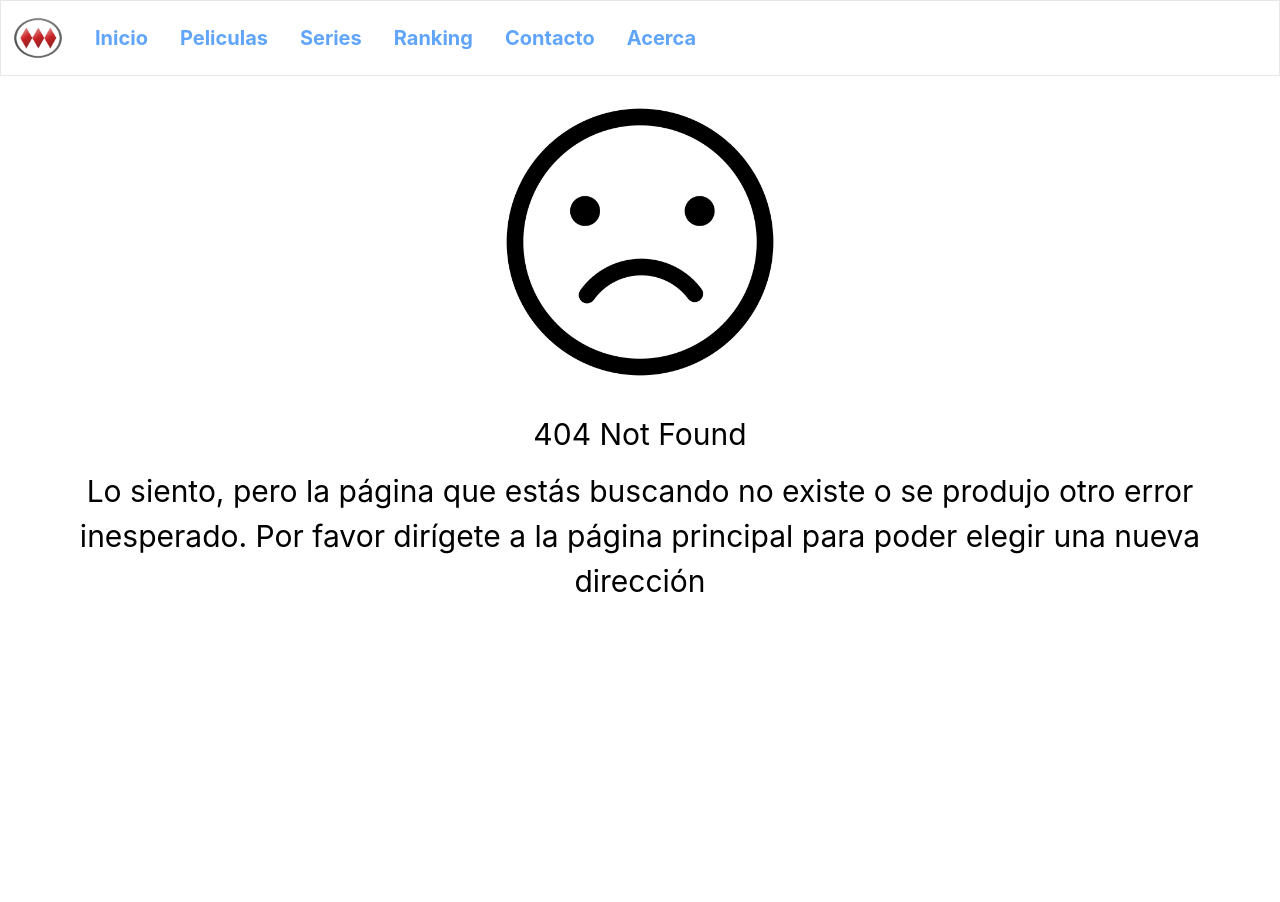
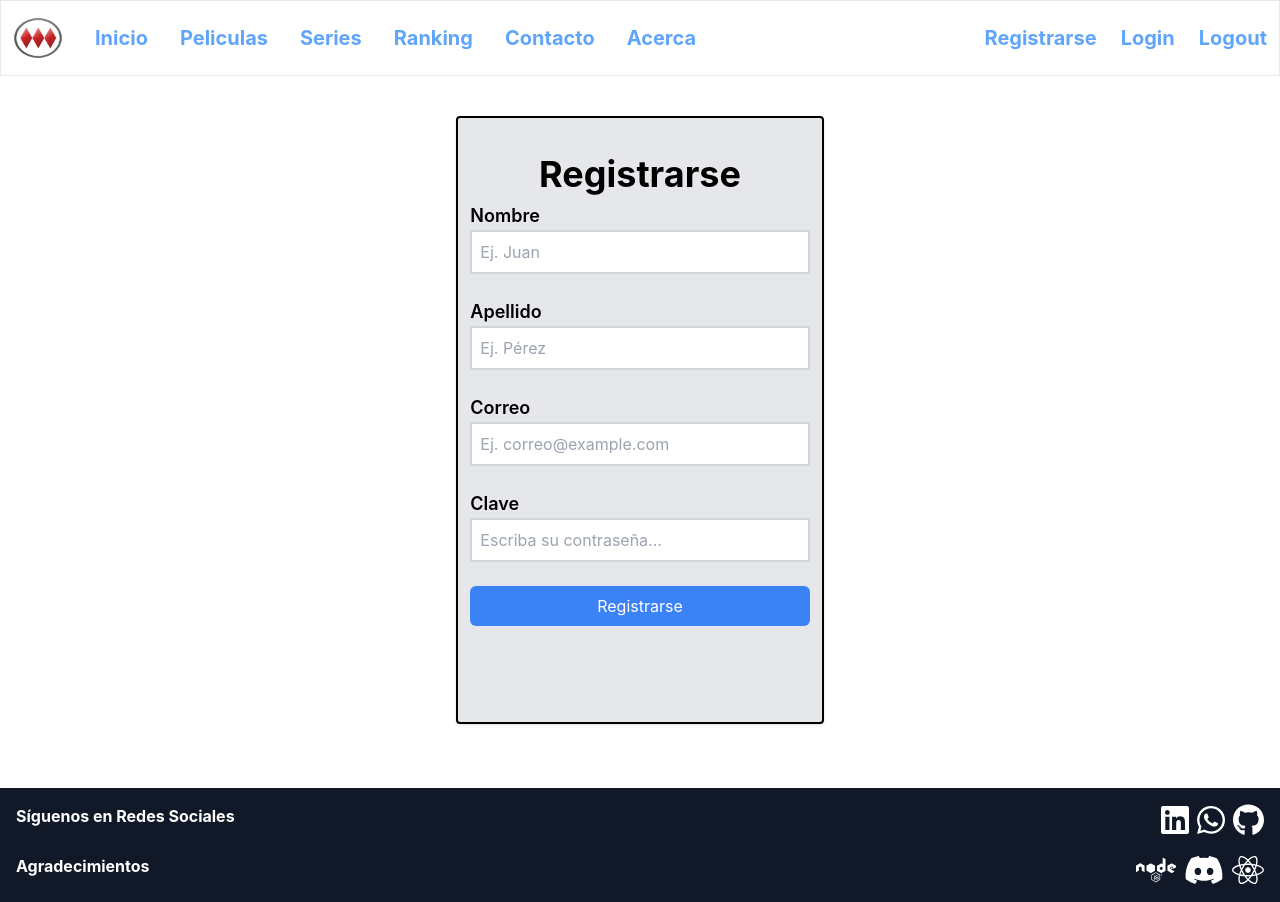
Before and after one commit to foncheto/Proyecto_diseno, a React (Create React App) app in the folder movieapp/: page /registrarse in a window 1280 px wide. Before the commit the page ends 876 px from the top, so only its background shows below. Built offline with nearby package versions, Linux system fonts and the light colour scheme.

Commit message:
Registrarse, Login y Logout

```diff
--- a/movieapp/src/App.js
+++ b/movieapp/src/App.js
@@ -1,31 +1,34 @@
-import "./App.css";
-import NavBar from "./components/NavBar";
-import Banner from "./components/Banner";
-import Movies from "./components/Movies";
-import MovieDetail from "./components/MovieDetail";
-import TvDetail from "./components/TvDetail";
-import { BrowserRouter, Routes, Route } from "react-router-dom";
-import PageNotFound from "./components/PageNotFound";
-import Footer from "./components/Footer";
-import Peliculas from "./components/Peliculas";
-import Series from "./components/Series";
-import Contacto from "./components/Contacto";
-import Ranking from "./components/Ranking";
-import Acerca from "./components/Acerca";
+import React from 'react';
+import { BrowserRouter, Routes, Route } from 'react-router-dom';
+import NavBar from './components/NavBar';
+import Banner from './components/Banner';
+import Movies from './components/Movies';
+import MovieDetail from './components/MovieDetail';
+import TvDetail from './components/TvDetail';
+import PageNotFound from './components/PageNotFound';
+import Footer from './components/Footer';
+import Peliculas from './components/Peliculas';
+import Series from './components/Series';
+import Contacto from './components/Contacto';
+import Ranking from './components/Ranking';
+import Acerca from './components/Acerca';
+import Registrarse from './components/Registrarse';
+import Login from './components/Login';
+import Logout from './components/Logout';
+
 function App() {
   return (
-    <>
-      <BrowserRouter>
-        {/* <h1> Hello React ❤️</h1> */}
-        <NavBar></NavBar>
+    <BrowserRouter>
+      <div className="flex flex-col min-h-screen">
+        <NavBar />
+
         <Routes>
           <Route
             path="/"
             element={
               <>
-                <Banner></Banner>
-                <Movies></Movies>
-                <Footer></Footer>
+                <Banner />
+                <Movies />
               </>
             }
           ></Route>
@@ -33,8 +36,7 @@ function App() {
             path="/peliculas"
             element={
               <>
-                <Peliculas></Peliculas>
-                <Footer></Footer>
+                <Peliculas />
               </>
             }
           ></Route>
@@ -42,8 +44,7 @@ function App() {
             path="/series"
             element={
               <>
-                <Series></Series>
-                <Footer></Footer>
+                <Series />
               </>
             }
           ></Route>
@@ -51,8 +52,7 @@ function App() {
             path="/contacto"
             element={
               <>
-                <Contacto></Contacto>
-                <Footer></Footer>
+                <Contacto />
               </>
             }
           ></Route>
@@ -60,8 +60,7 @@ function App() {
             path="/ranking"
             element={
               <>
-                <Ranking></Ranking>
-                <Footer></Footer>
+                <Ranking />
               </>
             }
           ></Route>
@@ -69,8 +68,7 @@ function App() {
             path="/acerca"
             element={
               <>
-                <Acerca></Acerca>
-                <Footer></Footer>
+                <Acerca />
               </>
             }
           ></Route>
@@ -78,8 +76,7 @@ function App() {
             path="/movie/:id"
             element={
               <>
-                <MovieDetail></MovieDetail>
-                <Footer></Footer>
+                <MovieDetail />
               </>
             }
           ></Route>
@@ -87,15 +84,40 @@ function App() {
             path="/tv/:id"
             element={
               <>
-                <TvDetail></TvDetail>
-                <Footer></Footer>
+                <TvDetail />
               </>
             }
           ></Route>
-          <Route path="*" element={<PageNotFound></PageNotFound>}></Route>
+          <Route
+            path="/registrarse"
+            element={
+              <>
+                <Registrarse />
+              </>
+            }
+          ></Route>
+          <Route
+            path="/login"
+            element={
+              <>
+                <Login />
+              </>
+            }
+          ></Route>
+          <Route
+            path="/logout"
+            element={
+              <>
+                <Logout />
+              </>
+            }
+          ></Route>
+          <Route path="*" element={<PageNotFound />} />
         </Routes>
-      </BrowserRouter>
-    </>
+
+        <Footer />
+      </div>
+    </BrowserRouter>
   );
 }
 
--- /dev/null
+++ b/movieapp/src/components/Login.jsx
@@ -0,0 +1,83 @@
+import React, { useState } from 'react';
+import { useNavigate } from 'react-router-dom';
+
+const formularioLoginJSON = {
+  campos: [
+    {
+      tipo: 'email',
+      nombre: 'correo',
+      etiqueta: 'Correo',
+      placeholder: 'Ej. correo@example.com',
+      clase: 'border-2 border-gray-300 p-2 mb-3 w-full',
+    },
+    {
+      tipo: 'password',
+      nombre: 'clave',
+      etiqueta: 'Clave',
+      placeholder: 'Escriba su contraseña...',
+      clase: 'border-2 border-gray-300 p-2 mb-3 w-full',
+    },
+  ],
+  boton: {
+    tipo: 'submit',
+    etiqueta: 'Ingresar',
+    clase: 'bg-blue-500 text-white px-4 py-2 rounded-md mb-5',
+  },
+};
+
+function Login() {
+    const navigate = useNavigate();
+    const [correo, setCorreo] = useState("");
+    const [clave, setClave] = useState("");
+    const [loginExitoso, setLoginExitoso] = useState(false);
+
+    const handleCorreoChange = (e) => setCorreo(e.target.value);
+    const handleClaveChange = (e) => setClave(e.target.value);
+
+    const handleSubmit = (e) => {
+      e.preventDefault();
+      setLoginExitoso(true);
+      setTimeout(() => {
+        setCorreo("");
+        setClave("");
+        setLoginExitoso(false);
+        navigate('/');
+      }, 2000);
+    };
+
+    return (
+      <div className="contact-container bg-gray-200 border-2 border-black p-3 mt-10 max-w-md mx-auto rounded shadow mb-16">
+        <div className="flex flex-col items-center">
+          <h1 className="text-4xl font-bold mt-6 mb-2">Login</h1>
+          {loginExitoso && (
+            <p className="text-green-500 mb-4">Has ingresado correctamente.</p>
+          )}
+          <div className="flex flex-col items-center">
+            <form onSubmit={handleSubmit} className="flex flex-col items-stretch mb-16">
+              {formularioLoginJSON.campos.map((campo, index) => (
+                <div key={index} className="mb-3">
+                  <label className="text-lg font-semibold">{campo.etiqueta}</label>
+                  <input
+                    type={campo.tipo}
+                    name={campo.nombre}
+                    className={campo.clase}
+                    onChange={campo.nombre === 'correo' ? handleCorreoChange : handleClaveChange}
+                    value={campo.nombre === 'correo' ? correo : clave}
+                    placeholder={campo.placeholder}
+                  />
+                </div>
+              ))}
+              <button
+                type={formularioLoginJSON.boton.tipo}
+                className={formularioLoginJSON.boton.clase}
+              >
+                {formularioLoginJSON.boton.etiqueta}
+              </button>
+            </form>
+          </div>
+        </div>
+      </div>
+    );
+  }
+
+  export default Login;
--- /dev/null
+++ b/movieapp/src/components/Logout.jsx
@@ -0,0 +1,36 @@
+import React, { useState, useEffect } from 'react';
+import { useNavigate } from 'react-router-dom';
+
+function Logout() {
+    const navigate = useNavigate();
+    const [logoutExitoso, setLogoutExitoso] = useState(false);
+
+    const handleLogout = () => {
+      setLogoutExitoso(true);
+    };
+
+    useEffect(() => {
+      if (logoutExitoso) {
+        setTimeout(() => {
+          navigate('/');
+          setLogoutExitoso(false);
+        }, 2000);
+      }
+    }, [logoutExitoso, navigate]);
+
+    return (
+      <div className="contact-container bg-gray-200 border-2 border-black p-3 mt-10 max-w-md mx-auto rounded shadow mb-16">
+        <div className="flex flex-col items-center">
+          <h1 className="text-4xl font-bold mt-6 mb-2">Logout</h1>
+          {logoutExitoso && (
+            <p className="text-green-500 mb-4">Has cerrado sesión correctamente.</p>
+          )}
+          <button onClick={handleLogout} className="bg-blue-500 text-white px-4 py-2 rounded-md mb-5">
+            Cerrar Sesión
+          </button>
+        </div>
+      </div>
+    );
+  }
+
+  export default Logout;
--- a/movieapp/src/components/NavBar.jsx
+++ b/movieapp/src/components/NavBar.jsx
@@ -1,80 +1,48 @@
-// rfce
 import React from "react";
 import Logo from "../download.png";
 import { Link } from "react-router-dom";
+
 function NavBar() {
   return (
-    <div
-      className="border
-      flex items-center
-      space-x-8
-      pl-3 py-4
-       "
-    >
-      {" "}
+    <div className="border flex items-center justify-between pl-3 pr-3 py-4">
+      {/* Sección izquierda del Navbar */}
+      <div className="flex items-center space-x-8">
         <Link to="/">
           <img src={Logo} className="w-[50px]" alt="Logo" />
         </Link>
-      <Link
-        to="/"
-        className="font-bold
-            text-xl
-            text-blue-400
-            "
-      >
+        <Link to="/" className="font-bold text-xl text-blue-400">
           Inicio
         </Link>
-      <Link
-        to="/peliculas"
-        className="font-bold
-            text-xl
-            text-blue-400
-
-            "
-      >
+        <Link to="/peliculas" className="font-bold text-xl text-blue-400">
           Peliculas
         </Link>
-      <Link
-        to="/series"
-        className="font-bold
-            text-xl
-            text-blue-400
-
-            "
-      >
+        <Link to="/series" className="font-bold text-xl text-blue-400">
           Series
         </Link>
-      <Link
-        to="/ranking"
-        className="font-bold
-            text-xl
-            text-blue-400
-
-            "
-      >
+        <Link to="/ranking" className="font-bold text-xl text-blue-400">
           Ranking
         </Link>
-      <Link
-        to="/contacto"
-        className="font-bold
-            text-xl
-            text-blue-400
-
-            "
-      >
+        <Link to="/contacto" className="font-bold text-xl text-blue-400">
           Contacto
         </Link>
-      <Link
-        to="/acerca"
-        className="font-bold
-            text-xl
-            text-blue-400
-
-            "
-      >
-        {" "}
+        <Link to="/acerca" className="font-bold text-xl text-blue-400">
           Acerca
         </Link>
+      </div>
+
+      {/* Sección derecha del Navbar */}
+      <div className="flex items-center space-x-6">
+        {/* ... (nuevos enlaces) */}
+        <Link to="/registrarse" className="font-bold text-xl text-blue-400">
+          Registrarse
+        </Link>
+        <Link to="/login" className="font-bold text-xl text-blue-400">
+          Login
+        </Link>
+        <Link to="/logout" className="font-bold text-xl text-blue-400">
+          Logout
+        </Link>
+      </div>
     </div>
   );
 }
--- /dev/null
+++ b/movieapp/src/components/Registrarse.jsx
@@ -0,0 +1,112 @@
+// Registrarse.jsx
+import React, { useState } from 'react';
+import { useNavigate } from 'react-router-dom';
+
+const formularioRegistroJSON = {
+  campos: [
+    {
+      tipo: 'text',
+      nombre: 'nombre',
+      etiqueta: 'Nombre',
+      placeholder: 'Ej. Juan',
+      clase: 'border-2 border-gray-300 p-2 mb-3 w-full',
+    },
+    {
+      tipo: 'text',
+      nombre: 'apellido',
+      etiqueta: 'Apellido',
+      placeholder: 'Ej. Pérez',
+      clase: 'border-2 border-gray-300 p-2 mb-3 w-full',
+    },
+    {
+      tipo: 'email',
+      nombre: 'correo',
+      etiqueta: 'Correo',
+      placeholder: 'Ej. correo@example.com',
+      clase: 'border-2 border-gray-300 p-2 mb-3 w-full',
+    },
+    {
+      tipo: 'password',
+      nombre: 'clave',
+      etiqueta: 'Clave',
+      placeholder: 'Escriba su contraseña...',
+      clase: 'border-2 border-gray-300 p-2 mb-3 w-full',
+    },
+  ],
+  boton: {
+    tipo: 'submit',
+    etiqueta: 'Registrarse',
+    clase: 'bg-blue-500 text-white px-4 py-2 rounded-md mb-5',
+  },
+};
+
+function Registrarse() {
+    const navigate = useNavigate();
+    const [nombre, setNombre] = useState("");
+    const [apellido, setApellido] = useState("");
+    const [correo, setCorreo] = useState("");
+    const [clave, setClave] = useState("");
+    const [registroExitoso, setRegistroExitoso] = useState(false);
+
+    const handleNombreChange = (e) => setNombre(e.target.value);
+    const handleApellidoChange = (e) => setApellido(e.target.value);
+    const handleCorreoChange = (e) => setCorreo(e.target.value);
+    const handleClaveChange = (e) => setClave(e.target.value);
+
+    const handleSubmit = (e) => {
+      e.preventDefault();
+      setRegistroExitoso(true);
+      setTimeout(() => {
+        setNombre("");
+        setApellido("");
+        setCorreo("");
+        setClave("");
+        setRegistroExitoso(false);
+        navigate('/');
+      }, 2000);
+    };
+
+    return (
+      <div className="contact-container bg-gray-200 border-2 border-black p-3 mt-10 max-w-md mx-auto rounded shadow mb-16">
+        <div className="flex flex-col items-center">
+          <h1 className="text-4xl font-bold mt-6 mb-2">Registrarse</h1>
+          {registroExitoso && (
+            <p className="text-green-500 mb-4">Te has registrado correctamente.</p>
+          )}
+          <div className="flex flex-col items-center">
+            <form onSubmit={handleSubmit} className="flex flex-col items-stretch mb-16">
+              {formularioRegistroJSON.campos.map((campo, index) => (
+                <div key={index} className="mb-3">
+                  <label className="text-lg font-semibold">{campo.etiqueta}</label>
+                  <input
+                    type={campo.tipo}
+                    name={campo.nombre}
+                    className={campo.clase}
+                    onChange={
+                      campo.nombre === 'nombre' ? handleNombreChange :
+                      campo.nombre === 'apellido' ? handleApellidoChange :
+                      campo.nombre === 'correo' ? handleCorreoChange : handleClaveChange
+                    }
+                    value={
+                      campo.nombre === 'nombre' ? nombre :
+                      campo.nombre === 'apellido' ? apellido :
+                      campo.nombre === 'correo' ? correo : clave
+                    }
+                    placeholder={campo.placeholder}
+                  />
+                </div>
+              ))}
+              <button
+                type={formularioRegistroJSON.boton.tipo}
+                className={formularioRegistroJSON.boton.clase}
+              >
+                {formularioRegistroJSON.boton.etiqueta}
+              </button>
+            </form>
+          </div>
+        </div>
+      </div>
+    );
+  }
+
+  export default Registrarse;
```
Lines whose indentation alone changed are shown as unchanged.
